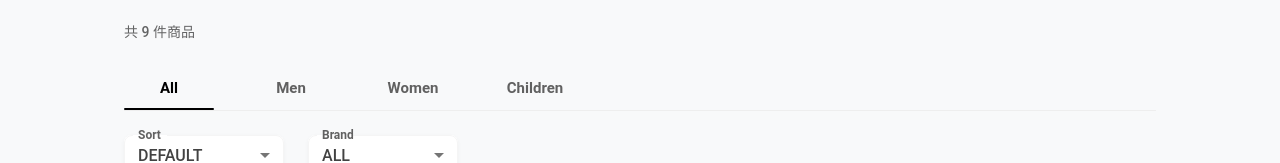
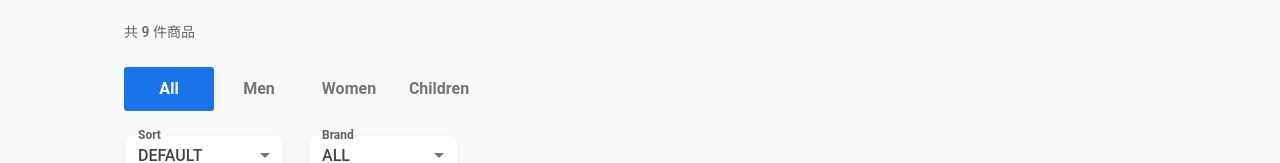
Before and after one commit to mark988/nshop_front, a Next.js app: page /products in a window 1280 px wide. Shown: the part 135-298 px from the top of the page. Built offline with nearby package versions, Linux system fonts and the light colour scheme.

Commit message:
no message

```diff
--- a/src/app/products/page.tsx
+++ b/src/app/products/page.tsx
@@ -17,7 +17,8 @@ import {
   MenuItem,
   Select,
   FormControl,
-  InputLabel
+  InputLabel,
+  useTheme
 } from '@mui/material';
 import ChevronLeftIcon from '@mui/icons-material/ChevronLeft';
 import ChevronRightIcon from '@mui/icons-material/ChevronRight';
@@ -161,6 +162,7 @@ const allBrands = Array.from(new Set(products.map(item => item.brand).filter(Boo
 
 export default function AllProductsPage() {
   const searchParams = useSearchParams();
+  const theme = useTheme();
   const [tab, setTab] = useState('all');
   const [page, setPage] = useState(1);
   const [favorited, setFavorited] = useState<{ [key: number]: boolean }>({});
@@ -170,14 +172,9 @@ export default function AllProductsPage() {
   const [videoPlay, setVideoPlay] = useState<{ [key: number]: boolean }>({});
   const [hoveredId, setHoveredId] = useState<number | null>(null);
 
-  // 根据url中tab参数自动切换tab
+  // tab参数判断逻辑，任何不合法的tab都重置为all
   useEffect(() => {
     const tabParam = searchParams.get('tab');
-    // if (tabParam && tabItems.some(item => item.value === tabParam)) {
-    //   setTab(tabParam);
-    //   setPage(1);
-    // }
-
     if (!tabParam || !tabItems.some(item => item.value === tabParam)) {
       setTab('all');
       setPage(1);
@@ -185,7 +182,6 @@ export default function AllProductsPage() {
       setTab(tabParam);
       setPage(1);
     }
-
   }, [searchParams]);
 
   const handleTabChange = (_: React.SyntheticEvent, newValue: string) => {
@@ -223,6 +219,43 @@ export default function AllProductsPage() {
   const start = (page - 1) * PRODUCTS_PER_PAGE;
   const end = start + PRODUCTS_PER_PAGE;
   const displayProducts = processedProducts.slice(start, end);
+
+  // 优雅美观的Tab样式
+  const tabSx = {
+    minHeight: 44,
+    mb: 1,
+    '& .MuiTabs-flexContainer': {
+      gap: 0,
+    },
+    '& .MuiTab-root': {
+      minHeight: 44,
+      px: 0,
+      mr: 0,
+      borderRadius: '3px',
+      fontWeight: 600,
+      fontSize: 16,
+      color: 'grey.600',
+      textTransform: 'none',
+      letterSpacing: 0,
+     // transition: 'background 0.18s, color 0.18s',
+     // background: 'transparent',
+      '&:hover': {
+        //background: theme.palette.grey[100],
+        background: theme.palette.grey[200],
+        //字体颜色
+        color: theme.palette.primary.main,
+
+      },
+      '&.Mui-selected': {
+        background: theme.palette.primary.main,
+        color: theme.palette.primary.contrastText,
+        boxShadow: '0 2px 8px 0 rgba(0,0,0,0.07)',
+      },
+    },
+    '& .MuiTabs-indicator': {
+      display: 'none',
+    },
+  };
 
   const renderPagination = () => (
     <Box
@@ -310,37 +343,17 @@ export default function AllProductsPage() {
           共 {processedProducts.length} 件商品
         </Typography>
 
-        {/* Tabs 控件 */}
-        <Box sx={{ mb: 3, borderBottom: '1px solid', borderColor: 'grey.200' }}>
+        {/* 优雅Tabs 控件 */}
+        <Box sx={{ mb: 3 }}>
           <Tabs
             value={tab}
             onChange={handleTabChange}
             aria-label="product categories"
-            TabIndicatorProps={{
-              sx: {
-                height: 2,
-                bgcolor: 'common.black',
-                borderRadius: 2,
-              },
-            }}
-            sx={{
-              minHeight: 40,
-              '& .MuiTab-root': {
-                minHeight: 40,
-                px: 0,
-                mr: 4,
-                fontWeight: 600,
-                fontSize: 15,
-                color: 'grey.700',
-                textTransform: 'none',
-                letterSpacing: 0,
-                '&.Mui-selected': {
-                  color: 'common.black',
-                },
-              },
-            }}
+            sx={tabSx}
+            variant="scrollable"
+            scrollButtons={false}
           >
-            {tabItems.map((item) => (
+          {tabItems.map((item) => (
               <Tab
                 key={item.value}
                 label={item.label}
@@ -348,6 +361,7 @@ export default function AllProductsPage() {
                 disableRipple
               />
             ))}
+
           </Tabs>
         </Box>
 
```
